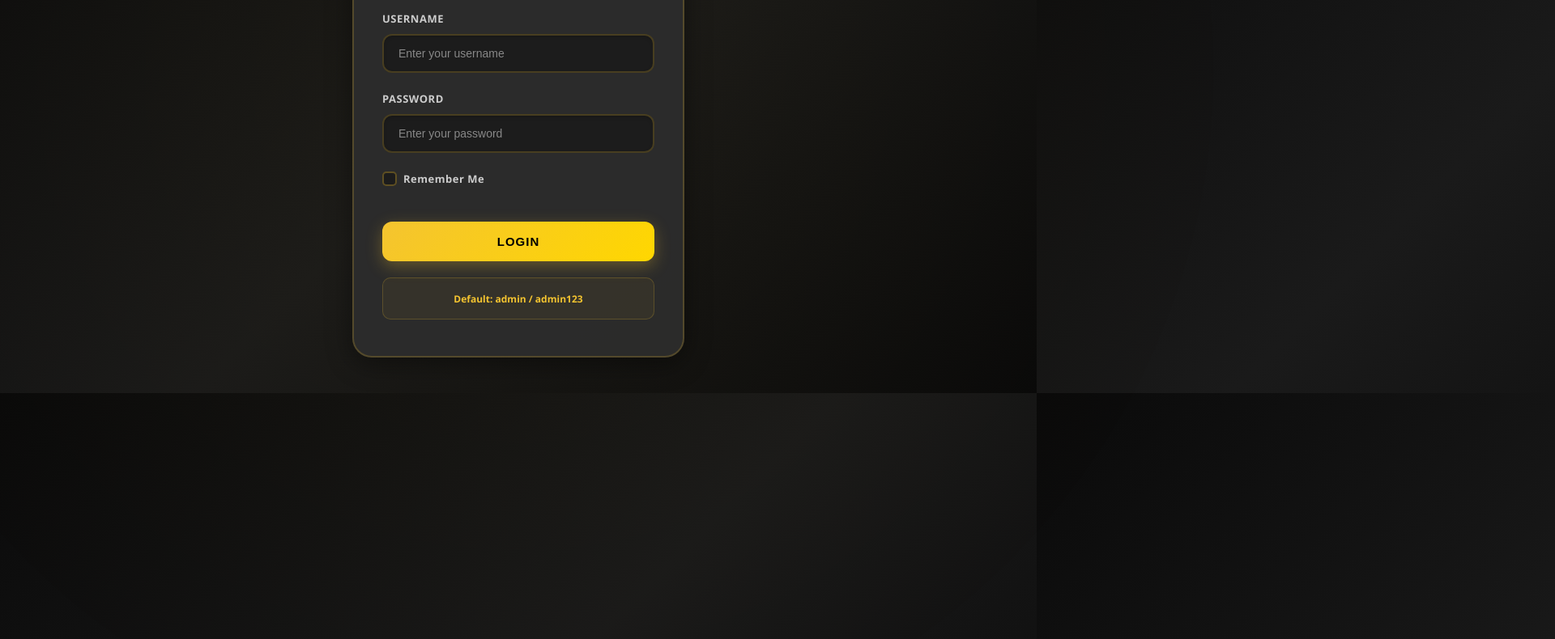
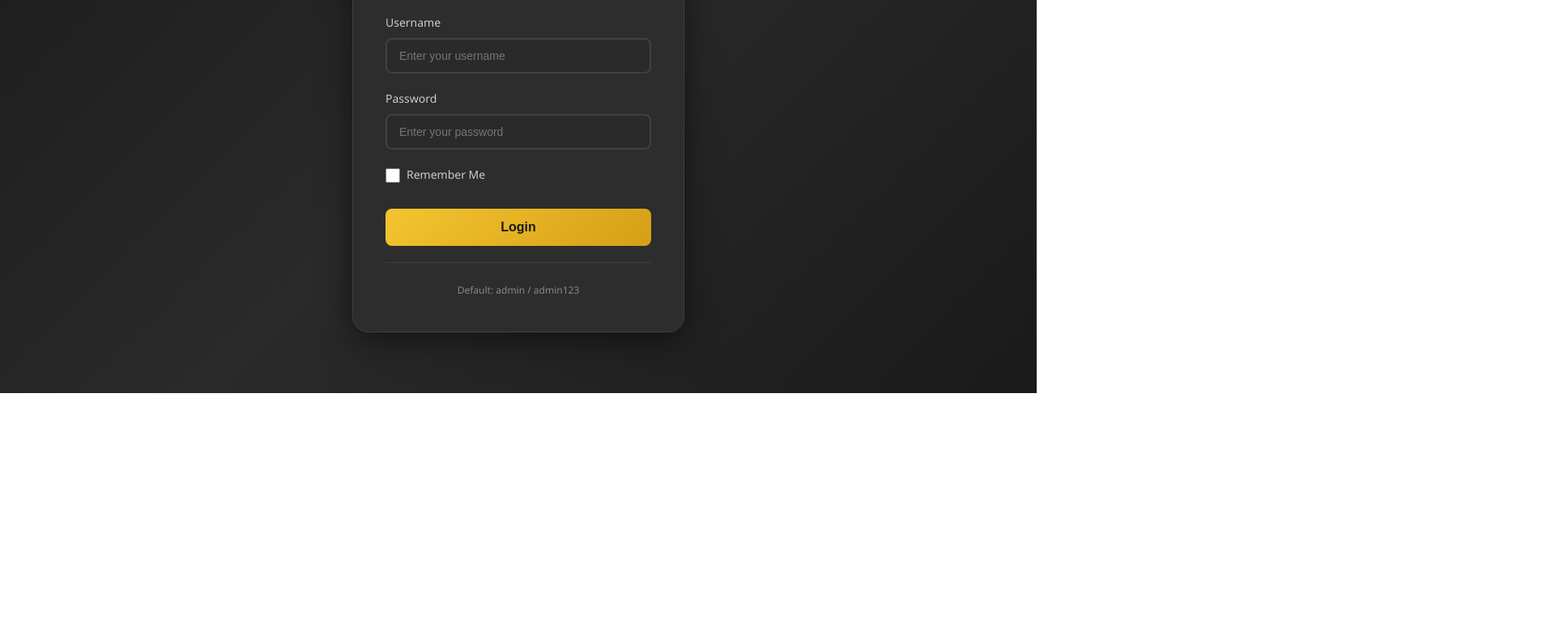
Before and after one commit to Sushiljat01010101/librarypro, a plain HTML site: page index.html in a window 1280 px wide. Shown: the part 314-1104 px from the top of the page at 81% size, 1920 px wide, since content can reach past the window. After the commit the page ends 800 px from the top, so only its background shows below. Drawn offline with Linux system fonts and the light colour scheme.

Commit message:
Saved your changes before starting work
Replit-Commit-Author: Agent
Replit-Commit-Session-Id: 2af2555b-b2d7-4660-b873-79a334b6a63b
Replit-Commit-Checkpoint-Type: full_checkpoint
Replit-Commit-Event-Id: 016ac3fc-7562-4fc5-a0ea-930bfa7c36a9

```diff
--- a/index.html
+++ b/index.html
@@ -5,8 +5,7 @@
     <meta name="viewport" content="width=device-width, initial-scale=1.0">
     <title>Library Management System - Login</title>
     <link rel="stylesheet" href="css/style.css">
-    <link rel="stylesheet" href="css/login.css">
-</head>
+
 <body class="login-page">
     <div class="login-container">
         <div class="login-box">
```
Also changed, not shown: 1 other file.
